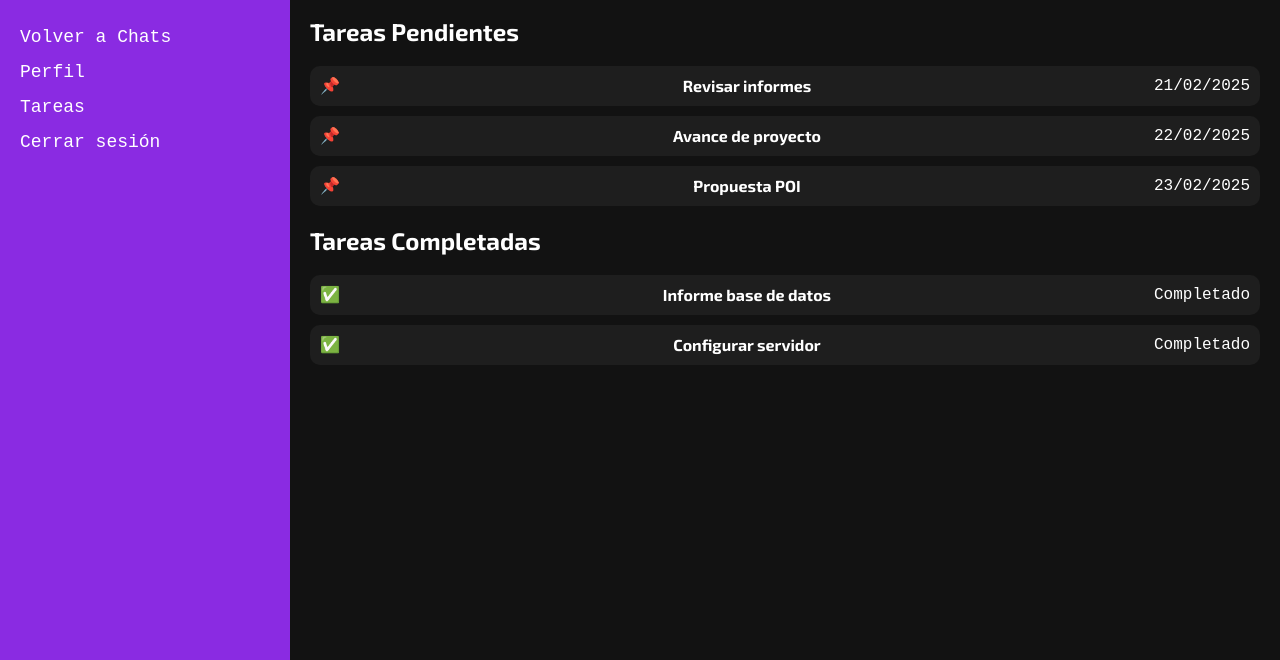
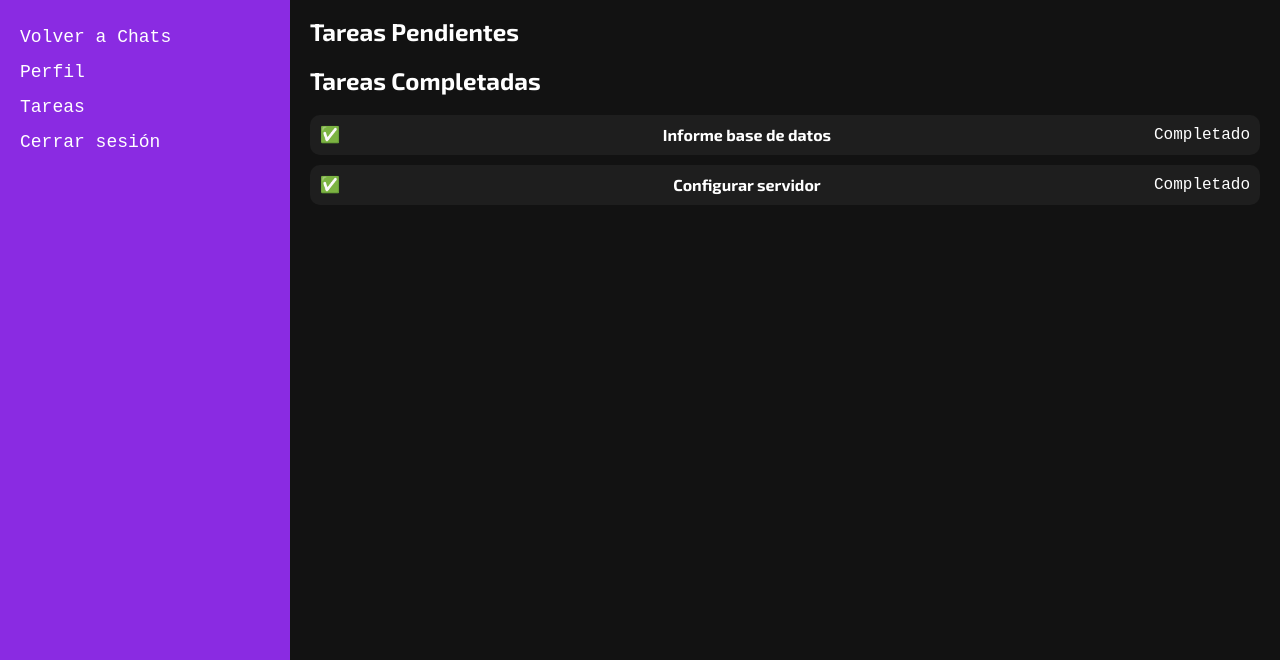
Before and after one commit to Aiso-A/chat-app, a website: page public/Pantallas/Admin.html in a window 1280 px wide. Shown: the part 140-800 px from the top of the page. Drawn offline with Linux system fonts and the light colour scheme; a web font is replaced by a local one.

Commit message:
Update Admin.html

```diff
--- a/public/Pantallas/Admin.html
+++ b/public/Pantallas/Admin.html
@@ -30,11 +30,10 @@
 
         <section>
             <h2 class="sub-title">Tareas Pendientes</h2>
-            <ul id="tareasPendientes" class="task-list">
-                <li class="task-item">📌 <strong>Revisar informes</strong> <span class="task-date">21/02/2025</span></li>
-                <li class="task-item">📌 <strong>Avance de proyecto</strong> <span class="task-date">22/02/2025</span></li>
-                <li class="task-item">📌 <strong>Propuesta POI</strong> <span class="task-date">23/02/2025</span></li>
-            </ul>
+            <div id="listaTareas">
+                <ul id="mis-Tareas"></ul>
+            </div>
+            <script src="public/JS/verTareas.js"></script>
         </section>
 
         <section>
```
